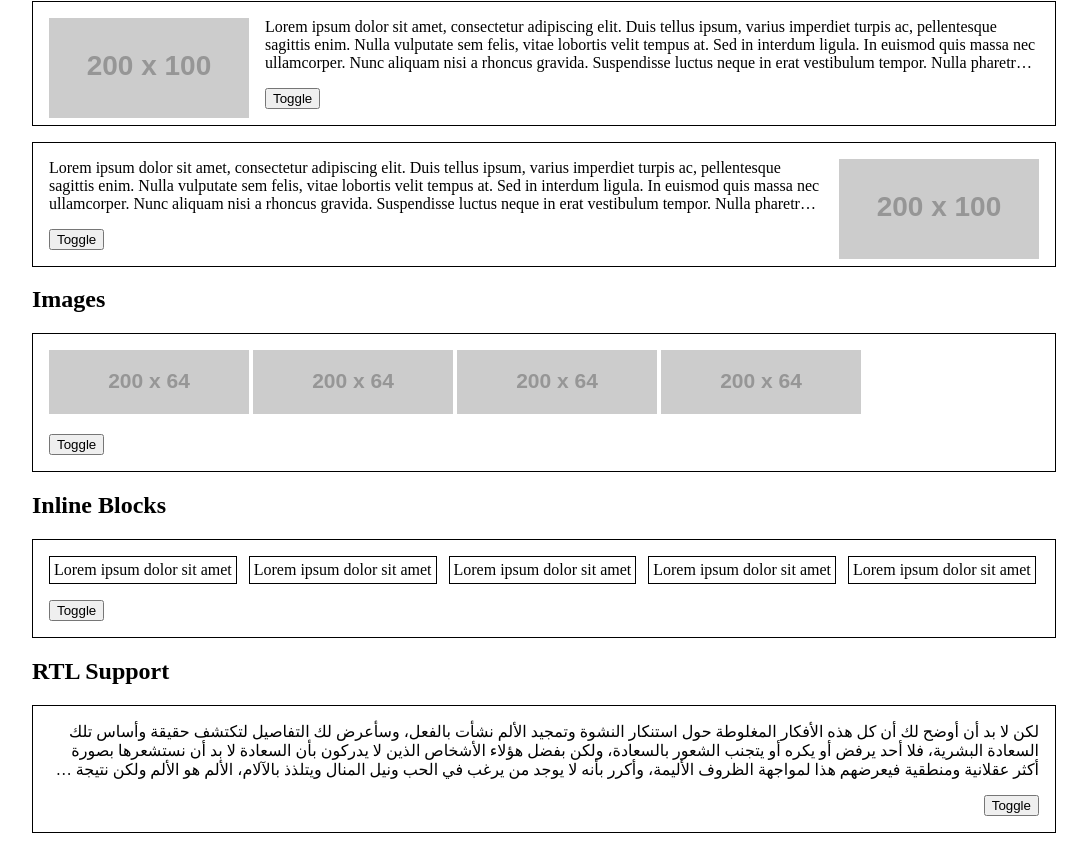
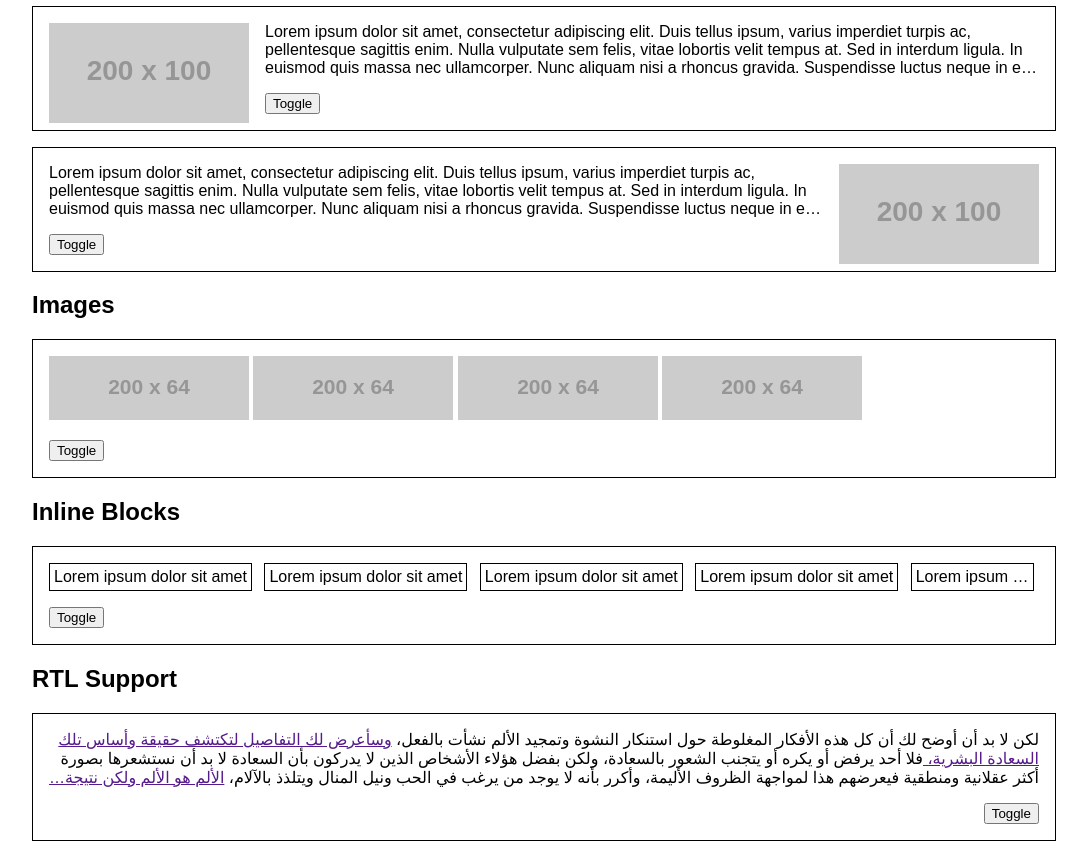
Before and after one commit to tsmd/eripusisu, a website: page docs/examples.html in a window 1280 px wide. Shown: the part 1015-1878 px from the top of the page, without its empty margins (0-1087 px from the left). Drawn offline with Linux system fonts and the light colour scheme; placeholder pictures from the web are drawn by us.

Commit message:
docs: update docs

```diff
--- a/docs/eripusisu.umd.js
+++ b/docs/eripusisu.umd.js
@@ -18,8 +18,11 @@
             this.rects = [];
             this.rectsMemo = [];
             this.expanded = true;
+            this.rtl = false;
             this.expanded = (_a = options.expanded) !== null && _a !== void 0 ? _a : false;
             options.ellipsisText = (_b = options.ellipsisText) !== null && _b !== void 0 ? _b : "…";
+            this.rtl = getComputedStyle(this.container).direction === "rtl";
+            console.log(this.rtl);
             this.handleClick = this.handleClick.bind(this);
             this.prepareAttributes();
             this.bindEvents();
@@ -88,7 +91,7 @@
                 if (lineCount > _this.lines + 1) {
                     return true;
                 }
-            });
+            }, [], this.rtl);
             for (var i = 0; i < this.targetNodes.length; i += 1) {
                 var node = this.targetNodes[i];
                 var range = document.createRange();
@@ -130,7 +133,7 @@
                     flag = false;
                     return false;
                 }
-            }, rects);
+            }, rects, this.rtl);
             return flag;
         };
         Eripusisu.prototype.truncate = function () {
@@ -255,17 +258,15 @@
         return Eripusisu;
     }());
     var RectTraverser = /** @class */ (function () {
-        /**
-         * @param {Function} callback
-         * @param {DOMRect[]} rects
-         */
-        function RectTraverser(callback, rects) {
+        function RectTraverser(callback, rects, rtl) {
             if (rects === void 0) { rects = []; }
+            if (rtl === void 0) { rtl = false; }
             this.callback = callback;
             this.rects = rects;
+            this.rtl = rtl;
             this.lineCount = 0;
-            this.lastTop = -Infinity;
-            this.lastRight = Infinity;
+            this.lastBlockStart = -Infinity;
+            this.lastInlineEnd = this.rtl ? -Infinity : Infinity;
             for (var i = 0; i < rects.length; i += 1) {
                 var rect = rects[i];
                 var result = this.process(rect, i);
@@ -280,11 +281,14 @@
         };
         RectTraverser.prototype.process = function (rect, i) {
             // 改行があったとみなす条件
-            if (this.lastTop + 10 < rect.top && this.lastRight > rect.left) {
+            if (this.lastBlockStart + 10 < rect.top &&
+                (this.rtl
+                    ? this.lastInlineEnd < rect.right
+                    : this.lastInlineEnd > rect.left)) {
                 this.lineCount += 1;
             }
-            this.lastTop = rect.top;
-            this.lastRight = rect.right;
+            this.lastBlockStart = rect.top;
+            this.lastInlineEnd = this.rtl ? rect.left : rect.right;
             return this.callback(rect, i, this.lineCount);
         };
         return RectTraverser;
--- a/docs/examples.html
+++ b/docs/examples.html
@@ -8,6 +8,7 @@
       body {
         max-width: 64rem;
         margin: 2rem;
+        font-family: sans-serif;
       }
       .set {
         margin-top: 1rem;
@@ -270,12 +271,18 @@
       <div class="container">
         <p>
           لكن لا بد أن أوضح لك أن كل هذه الأفكار المغلوطة حول استنكار النشوة
-          وتمجيد الألم نشأت بالفعل، وسأعرض لك التفاصيل لتكتشف حقيقة وأساس تلك
-          السعادة البشرية، فلا أحد يرفض أو يكره أو يتجنب الشعور بالسعادة، ولكن
-          بفضل هؤلاء الأشخاص الذين لا يدركون بأن السعادة لا بد أن نستشعرها بصورة
-          أكثر عقلانية ومنطقية فيعرضهم هذا لمواجهة الظروف الأليمة، وأكرر بأنه لا
-          يوجد من يرغب في الحب ونيل المنال ويتلذذ بالآلام، الألم هو الألم ولكن
-          نتيجة لظروف ما قد تكمن السعاده فيما نتحمله من كد وأسي.
+          وتمجيد الألم نشأت بالفعل،
+          <a href>
+            وسأعرض لك التفاصيل لتكتشف حقيقة وأساس تلك السعادة البشرية،
+          </a>
+          فلا أحد يرفض أو يكره أو يتجنب الشعور بالسعادة، ولكن بفضل هؤلاء الأشخاص
+          الذين لا يدركون بأن السعادة لا بد أن نستشعرها بصورة أكثر عقلانية
+          ومنطقية فيعرضهم هذا لمواجهة الظروف الأليمة، وأكرر بأنه لا يوجد من يرغب
+          في الحب ونيل المنال ويتلذذ بالآلام،
+          <a href>
+            الألم هو الألم ولكن نتيجة لظروف ما قد تكمن السعاده فيما نتحمله من كد
+            وأسي.
+          </a>
         </p>
       </div>
       <p>
```
